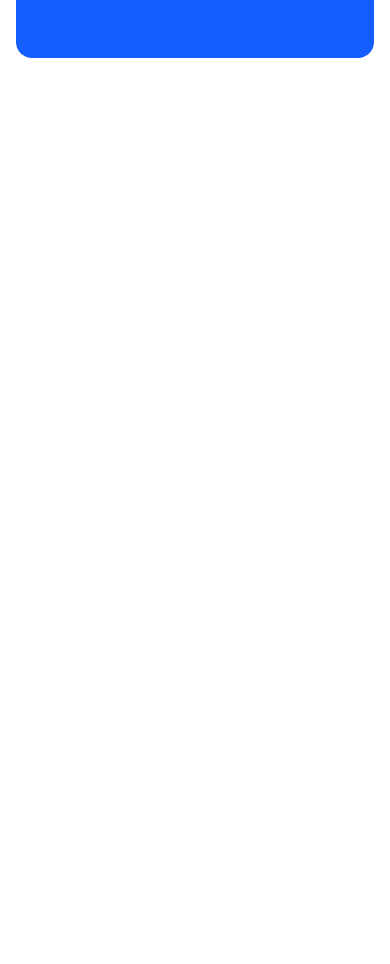
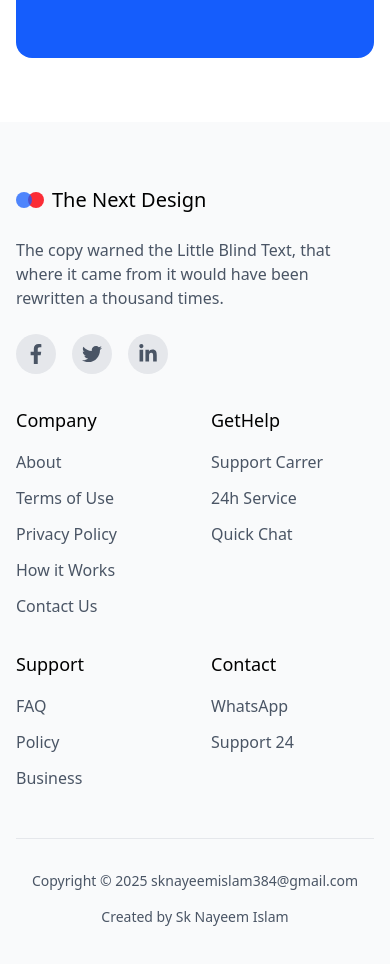
Before and after one commit to Nayeem0011/business-landing-page-react-tailwindcss, a React (Vite) app: page / in a window 390 px wide. Shown: the part 8400-9364 px from the top of the page. Before the commit the page ends 8522 px from the top, so only its background shows below. Built offline with nearby package versions, Linux system fonts and the light colour scheme.

Commit message:
Footer Section added

```diff
--- a/src/App.jsx
+++ b/src/App.jsx
@@ -1,6 +1,7 @@
 import './App.css'
 import CompanyLogo from './components/CompanyLogo'
 import FeaturesSection from './components/FeaturesSection'
+import Footer from './components/Footer'
 import Hero from './components/Hero'
 import MonitorSection from './components/MonitorSection'
 import Navbar from './components/Navbar'
@@ -29,6 +30,7 @@ function App() {
           <ServicesSection/>
           <TestimonialSection/>
           <NewsletterSection/>
+          <Footer/>
         </div>
       </main>
     </>
--- /dev/null
+++ b/src/components/Footer.jsx
@@ -0,0 +1,106 @@
+import React from "react";
+import { FaFacebookF, FaTwitter, FaLinkedinIn } from "react-icons/fa";
+
+const Footer = () => {
+  const footerLinks = {
+    company: [
+      { name: "About", href: "#" },
+      { name: "Terms of Use", href: "#" },
+      { name: "Privacy Policy", href: "#" },
+      { name: "How it Works", href: "#" },
+      { name: "Contact Us", href: "#" },
+    ],
+    getHelp: [
+      { name: "Support Carrer", href: "#" },
+      { name: "24h Service", href: "#" },
+      { name: "Quick Chat", href: "#" },
+    ],
+    support: [
+      { name: "FAQ", href: "#" },
+      { name: "Policy", href: "#" },
+      { name: "Business", href: "#" },
+    ],
+    contact: [
+      { name: "WhatsApp", href: "#" },
+      { name: "Support 24", href: "#" },
+    ],
+  };
+
+  return (
+    <footer className="bg-gray-50">
+      <div className="section-container container mx-auto px-4 sm:px-8 lg:px-8 py-16">
+        <div className="grid grid-cols-1 md:grid-cols-2 lg:grid-cols-12 gap-8 lg:gap-12">
+          {/* Brand Column */}
+          <div className="lg:col-span-4">
+            <div className="flex items-center gap-1 mb-6">
+              <div className="w-4 h-4 bg-blue-600 rounded-full opacity-75"></div>
+              <div className="w-4 h-4 bg-red-500 rounded-full -ml-2"></div>
+              <span className="text-xl font-medium ml-1">The Next Design</span>
+            </div>
+            <p className="text-gray-600 mb-6">
+              The copy warned the Little Blind Text, that where it came from it
+              would have been rewritten a thousand times.
+            </p>
+            <div className="flex gap-4">
+              <a
+                href="#"
+                className="w-10 h-10 bg-gray-200 rounded-full flex items-center justify-center text-gray-600 hover:bg-blue-600 hover:text-white transition-colors"
+              >
+                <FaFacebookF className="w-5 h-5" />
+              </a>
+              <a
+                href="#"
+                className="w-10 h-10 bg-gray-200 rounded-full flex items-center justify-center text-gray-600 hover:bg-blue-400 hover:text-white transition-colors"
+              >
+                <FaTwitter className="w-5 h-5" />
+              </a>
+              <a
+                href="#"
+                className="w-10 h-10 bg-gray-200 rounded-full flex items-center justify-center text-gray-600 hover:bg-blue-700 hover:text-white transition-colors"
+              >
+                <FaLinkedinIn className="w-5 h-5" />
+              </a>
+            </div>
+          </div>
+
+          {/* Links Columns */}
+          <div className="lg:col-span-8">
+            <div className="grid grid-cols-2 md:grid-cols-4 gap-8">
+              {Object.entries(footerLinks).map(([category, links]) => (
+                <div key={category}>
+                  <h3 className="text-lg font-medium mb-4">
+                    {category.charAt(0).toUpperCase() + category.slice(1)}
+                  </h3>
+                  <ul className="space-y-3">
+                    {links.map((link, index) => (
+                      <li key={index}>
+                        <a
+                          href={link.href}
+                          className="text-gray-600 hover:text-gray-900"
+                        >
+                          {link.name}
+                        </a>
+                      </li>
+                    ))}
+                  </ul>
+                </div>
+              ))}
+            </div>
+          </div>
+        </div>
+
+        {/* Copyright */}
+        <div className="border-t border-gray-200 mt-12 pt-8">
+          <div className="flex flex-col md:flex-row justify-between items-center gap-4">
+            <p className="text-gray-600 text-sm">
+              Copyright © {new Date().getFullYear()} sknayeemislam384@gmail.com
+            </p>
+            <p className="text-gray-600 text-sm">Created by Sk Nayeem Islam</p>
+          </div>
+        </div>
+      </div>
+    </footer>
+  );
+};
+
+export default Footer;
```
